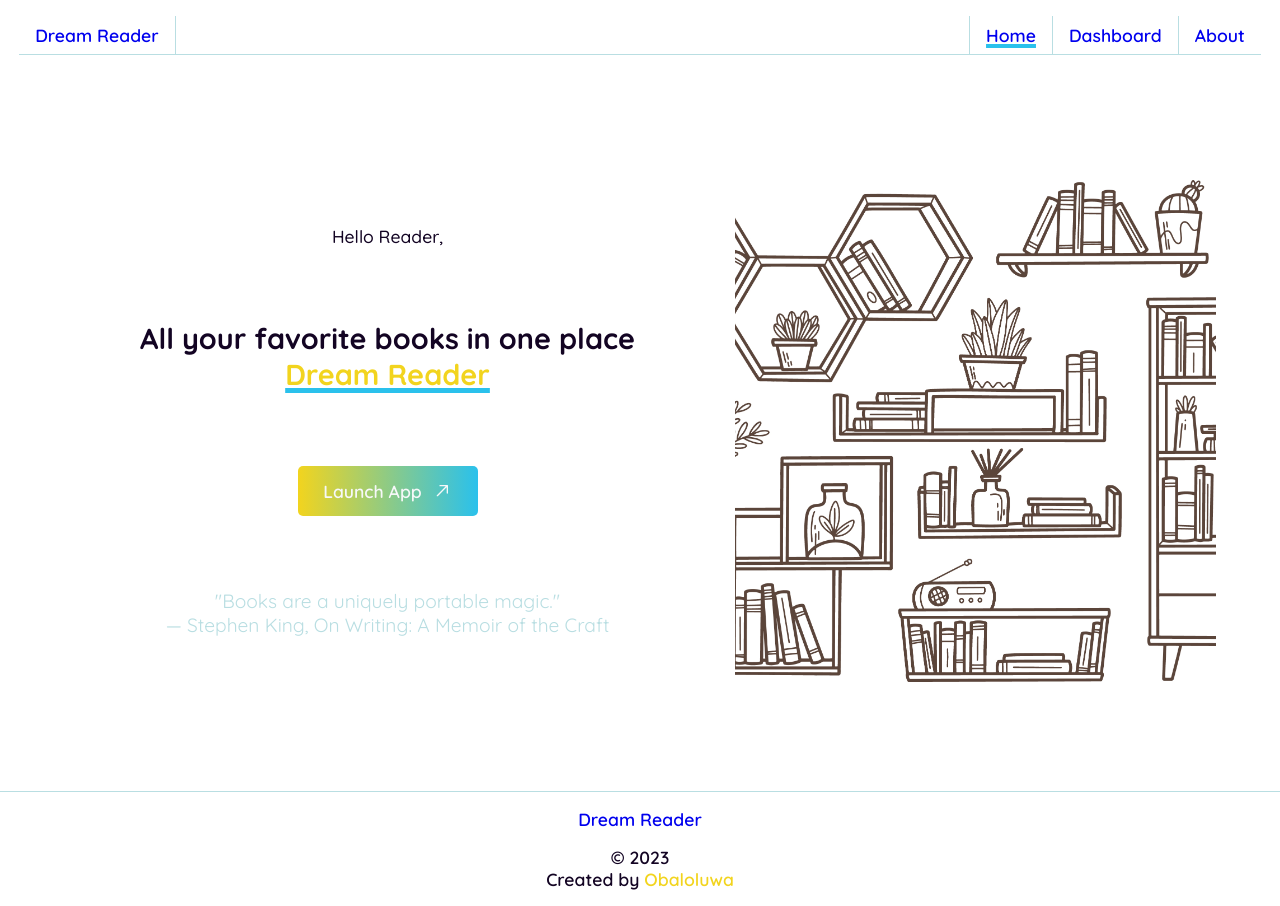
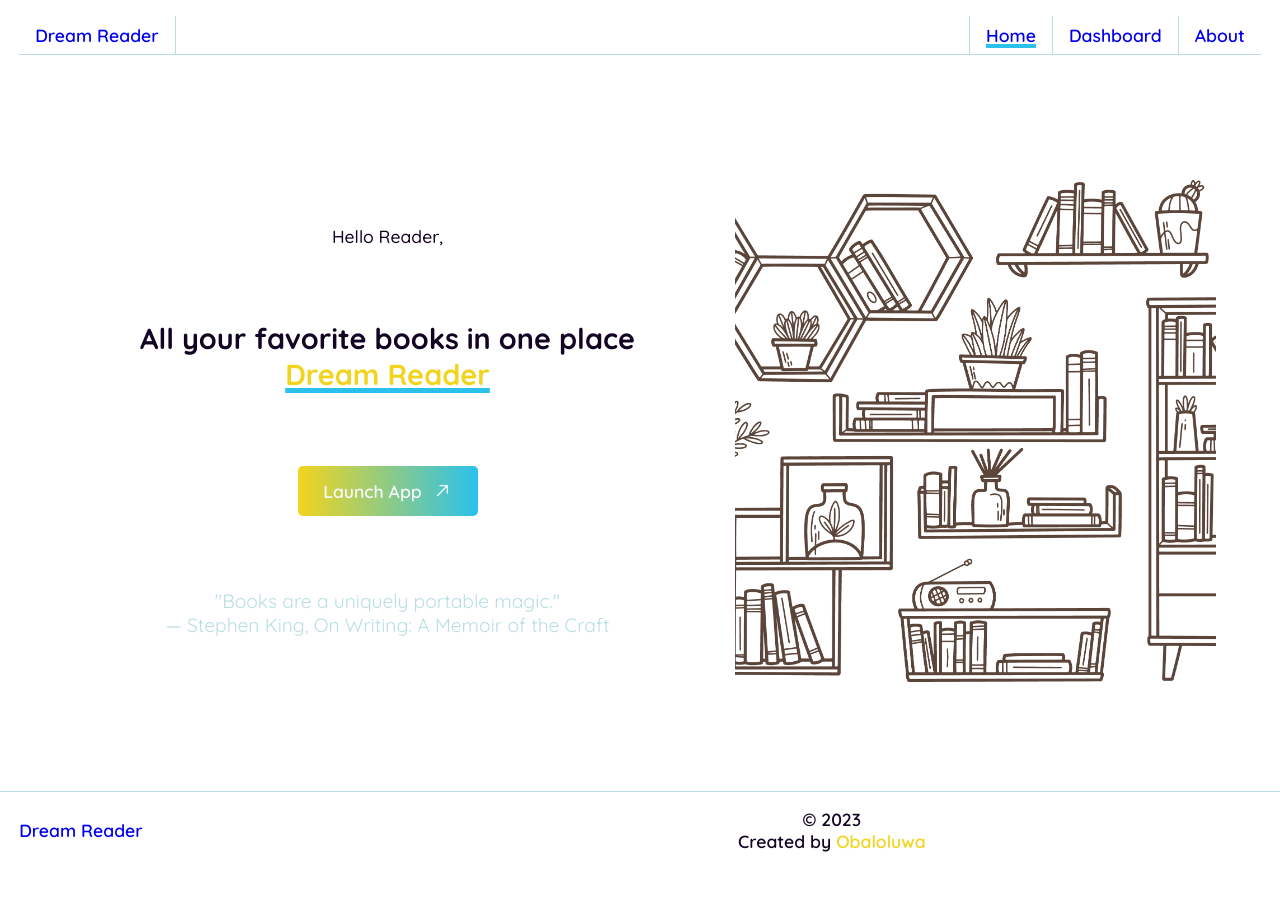
Before and after one commit to obah/dream-reader-app, a React (Vite) app: page / in a window 1280 px wide. After the commit the page ends 868 px from the top, so only its background shows below. Built offline with nearby package versions, Linux system fonts and the light colour scheme.

Commit message:
style: added styles to footer on larger screens

```diff
--- a/src/components/styles/_layout.scss
+++ b/src/components/styles/_layout.scss
@@ -46,7 +46,12 @@
   gap: 1rem;
   align-items: center;
 
+  &-logo {
+    width: 30%;
+  }
+
   &-text {
+    width: 70%;
     text-align: center;
 
     a {
@@ -57,6 +62,13 @@
         color: $secondary-color;
       }
     }
+  }
+}
+
+@include media-md {
+  .footer__container {
+    flex-direction: row;
+    justify-content: space-between;
   }
 }
 
--- a/src/components/styles/componentStyles.css
+++ b/src/components/styles/componentStyles.css
@@ -113,7 +113,11 @@
   gap: 1rem;
   align-items: center;
 }
+.footer__container-logo {
+  width: 30%;
+}
 .footer__container-text {
+  width: 70%;
   text-align: center;
 }
 .footer__container-text a {
@@ -124,6 +128,12 @@
   color: #2ac1ec;
 }
 
+@media screen and (min-width: 768px) {
+  .footer__container {
+    flex-direction: row;
+    justify-content: space-between;
+  }
+}
 @media screen and (min-width: 1024px) {
   .main-body {
     padding: 5rem 0;
```
Also changed, not shown: 1 other file (tests, documents, lock files or other folders).
